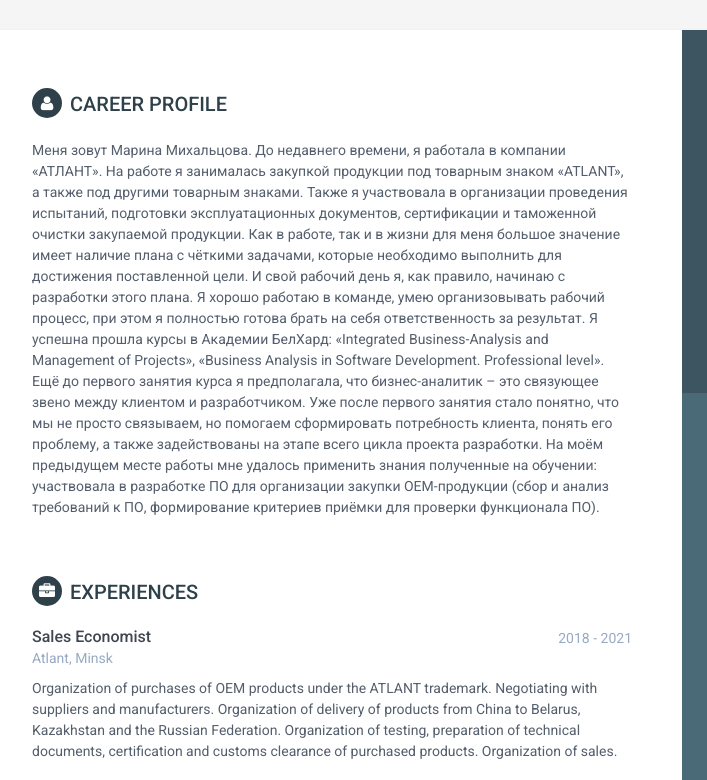
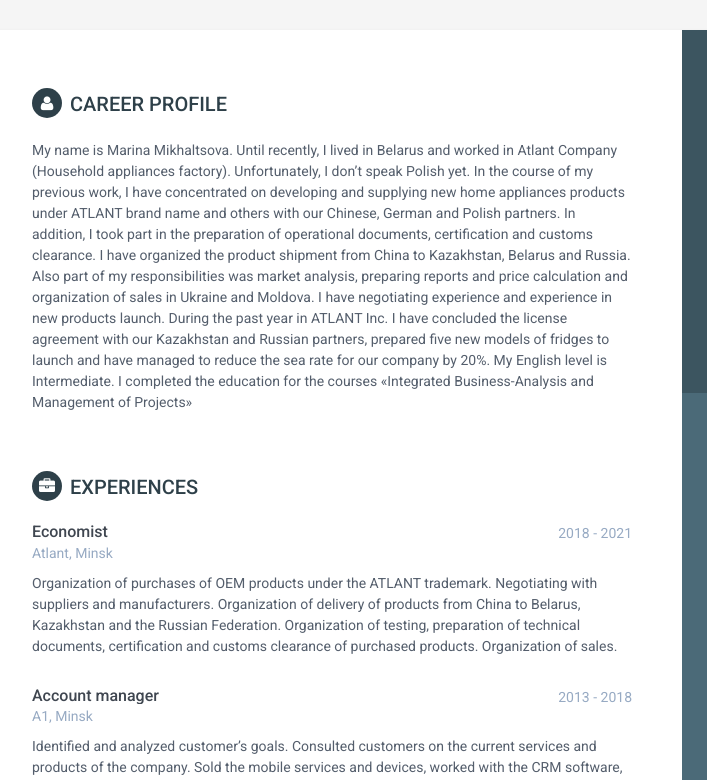
Before and after one commit to VeryStone69/projectQuickResume, a plain HTML site: page index.html in a window 1280 px wide. Shown: the top 780 px of the page, 188-895 px from the left. Drawn offline with Linux system fonts and the light colour scheme.

Commit message:
feat: experience info updated

```diff
--- a/index.html
+++ b/index.html
@@ -71,11 +71,13 @@
             <section class="section summary-section">
                 <h2 class="section-title"><i class="fa fa-user"></i>Career Profile</h2>
                 <div class="summary">
-                    <p>Меня зовут Марина Михальцова. До недавнего времени, я работала в компании «АТЛАНТ». На работе я занималась закупкой продукции под товарным знаком «ATLANT», а также под другими товарным знаками. Также я участвовала в организации проведения испытаний, подготовки эксплуатационных документов, сертификации и таможенной очистки закупаемой продукции.
-                        Как в работе, так и в жизни для меня большое значение имеет наличие плана с чёткими задачами, которые необходимо выполнить для достижения поставленной цели. И свой рабочий день я, как правило, начинаю с разработки этого плана. Я хорошо работаю в команде, умею организовывать рабочий процесс, при этом я полностью готова брать на себя ответственность за результат.
-                        Я успешна прошла курсы в Академии БелХард: «Integrated Business-Analysis and Management of Projects», «Business Analysis in Software Development. Professional level».
-                        Ещё до первого занятия курса я предполагала, что бизнес-аналитик – это связующее звено между клиентом и разработчиком. Уже после первого занятия стало понятно, что мы не просто связываем, но помогаем сформировать потребность клиента, понять его проблему, а также задействованы на этапе всего цикла проекта разработки. На моём предыдущем месте работы мне удалось применить знания полученные на обучении: участвовала в разработке ПО для организации закупки OEM-продукции (сбор и анализ требований к ПО, формирование критериев приёмки для проверки функционала ПО).
-                        </p>
+                    <p>My name is Marina Mikhaltsova. Until recently, I lived in Belarus and worked in Atlant Company (Household appliances factory). Unfortunately, I don’t speak Polish yet.
+                       In the course of my previous work, I have concentrated on developing and supplying new home appliances products under ATLANT brand name and others with our Chinese, German and Polish partners.
+                       In addition, I took part in the preparation of operational documents, certification and customs clearance. I have organized the product shipment from China to Kazakhstan, Belarus and Russia.
+                       Also part of my responsibilities was market analysis, preparing reports and price calculation and organization of sales in Ukraine and Moldova.
+                       I have negotiating experience and experience in new products launch. During the past year in ATLANT Inc. I have concluded the license agreement with our Kazakhstan and Russian partners, prepared five new models of fridges to launch and have managed to reduce the sea rate for our company by 20%.
+                       My English level is Intermediate.
+                       I completed the education for the courses «Integrated Business-Analysis and Management of Projects»</p>
                 </div><!--//summary-->
             </section><!--//section-->
 
@@ -84,7 +86,7 @@
                 <div class="item">
                     <div class="meta">
                         <div class="upper-row">
-                            <h3 class="job-title">Sales Economist</h3>
+                            <h3 class="job-title">Economist</h3>
                             <div class="time">2018 - 2021</div>
                         </div><!--//upper-row-->
                         <div class="company">Atlant, Minsk</div>
@@ -97,13 +99,13 @@
                 <div class="item">
                     <div class="meta">
                         <div class="upper-row">
-                            <h3 class="job-title">Specialist in working with customers</h3>
+                            <h3 class="job-title">Account manager</h3>
                             <div class="time">2013 - 2018</div>
                         </div><!--//upper-row-->
                         <div class="company">А1, Minsk</div>
                     </div><!--//meta-->
                     <div class="details">
-                        <p>- Identifying customer needs. Consulting clients on the current services and products of the company. Familiarization of buyers with products and their consumer properties, prices, discounts, terms of sale.</p>
+                        <p>Identified and analyzed customer’s goals. Consulted customers on the current services and products of the company. Sold the mobile services and devices, worked with the CRM software, prepared the sales reports.</p>
 
                     </div><!--//details-->
                 </div><!--//item-->
@@ -117,7 +119,8 @@
                         <div class="company">Center for Sports Support "Olympic Fire"</div>
                     </div><!--//meta-->
                     <div class="details">
-                        <p>Searching for clients, consulting on the company's products and services, sales, full support of the transaction from the moment of invoicing to the shipment of goods (provision of services). Maintaining constant contact with existing customers.</p>
+                        <p>Searched for customers (cold calling), communicated with customers and consulted on products, provided full customer support from the moment of the order until the receiving the products, contracting, controlled payments.
+.</p>
                     </div><!--//details-->
                 </div><!--//item-->
 
```
